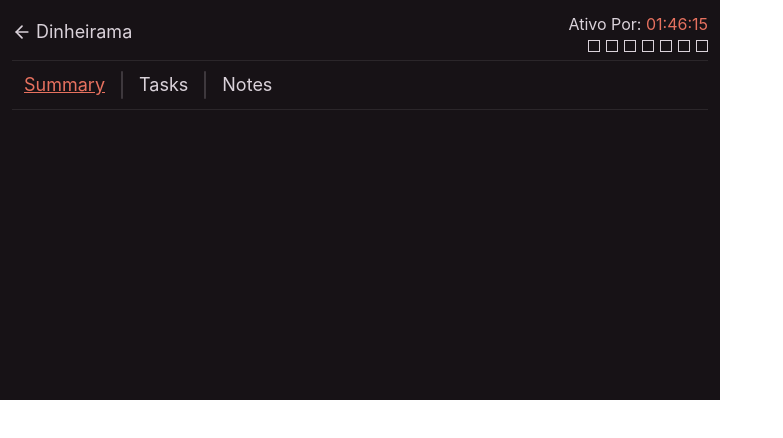
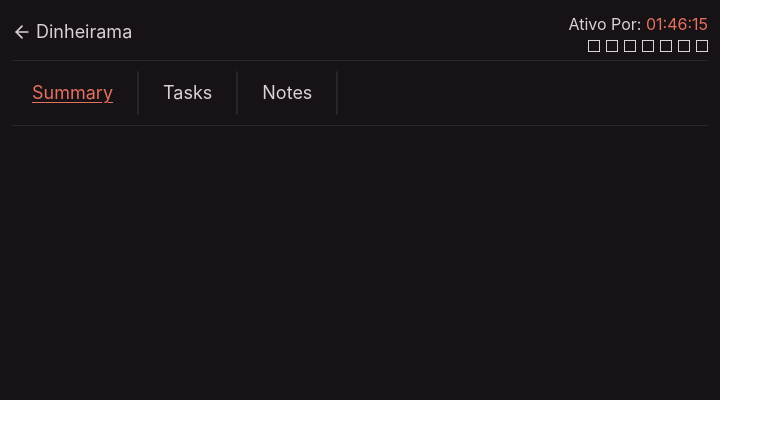
Before and after one commit to retr0lbb/continum, a React (Vite) app: page /project in a window 1280 px wide. Shown: the top 438 px of the page, without its empty margins (0-783 px from the left). Built offline with nearby package versions, Linux system fonts and the light colour scheme.

Commit message:
feat: add component

```diff
--- /dev/null
+++ b/src/components/tabSwitcher.tsx
@@ -0,0 +1,37 @@
+import { tv } from "tailwind-variants"
+
+interface TabSwitcherProps {
+    children: React.ReactNode
+}
+
+export function TabSwitcher(props: TabSwitcherProps){
+    return (
+        <div className="flex items-center justify-start px-3 py-0.5 gap-4">
+            {props.children}
+        </div>
+    )
+}
+
+interface TabProps{
+    name: string,
+    isSelected?: boolean
+}
+
+const tabVariant = tv({
+    base: "text-lg text-main-text p-2 cursor-pointer hover:text-accent transition-all",
+
+    variants: {
+        isSelected: {
+            true: "text-accent underline underline-offset-3"
+        }
+    }
+})
+
+export function Tab(props: TabProps){
+    return(
+        <>
+            <p className={tabVariant({isSelected: props.isSelected})}>{props.name}</p>
+            <div className="h-full w-0.5 bg-main-text/10 rounded-full" />
+        </>
+    )
+}
--- a/src/routes/pages/mainPage.tsx
+++ b/src/routes/pages/mainPage.tsx
@@ -1,5 +1,6 @@
 import { ArrowLeft } from "lucide-react";
 import { WeeklySquares } from "../../components/weekly-squares";
+import { Tab, TabSwitcher } from "../../components/tabSwitcher";
 
 
 export function MainPage(){
@@ -18,11 +19,11 @@ export function MainPage(){
 
         <div className="w-full h-px bg-main-text/10"/>
 
-        <div className="flex items-center justify-start px-3 py-0.5 gap-4">
-            <p className="text-lg text-accent underline">Summary</p> <div className="w-0.5 h-full bg-main-text/20 rounded-full" />
-            <p className="text-lg text-main-text">Tasks</p> <div className="w-0.5 h-full bg-main-text/20 rounded-full" />
-            <p className="text-lg text-main-text">Notes</p>
-        </div>
+        <TabSwitcher>
+            <Tab name="Summary" isSelected />
+            <Tab name="Tasks" />
+            <Tab name="Notes" />
+        </TabSwitcher>
 
         <div className="w-full h-px bg-main-text/10"/>
 
```
